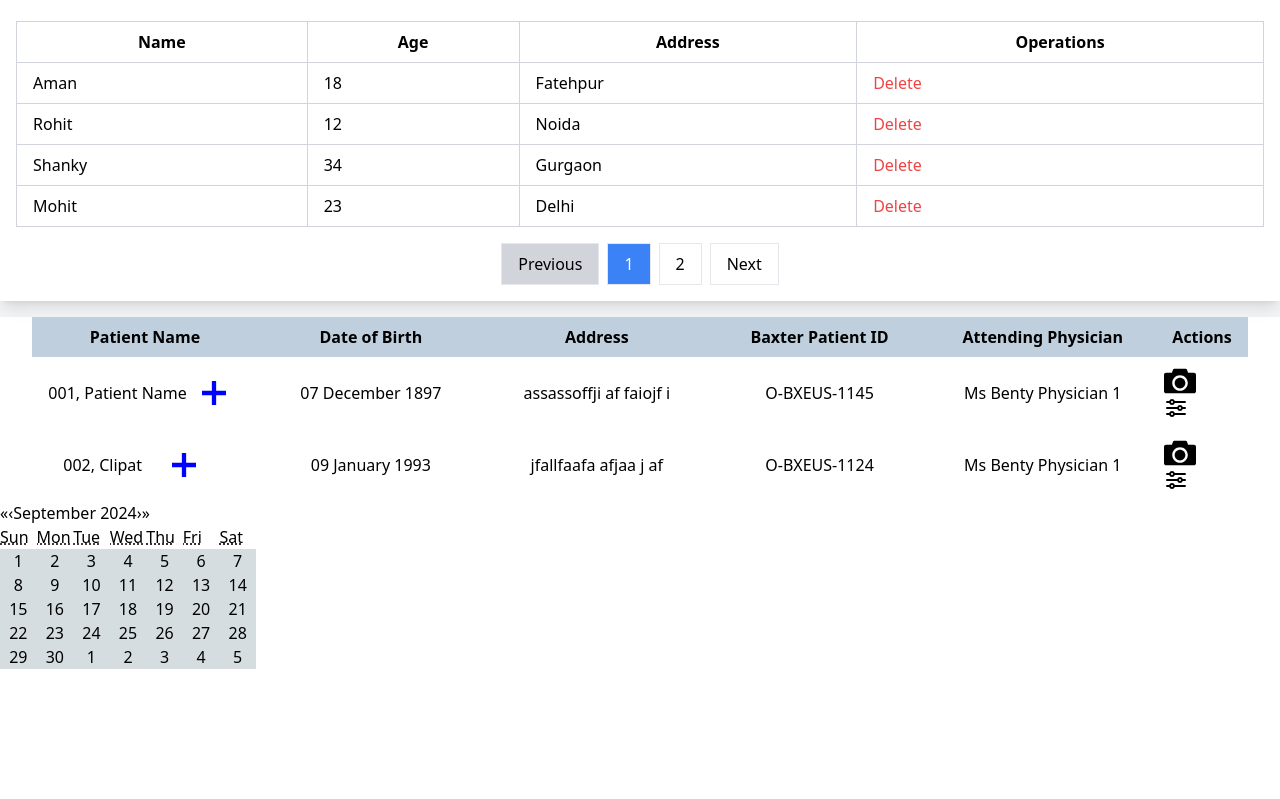
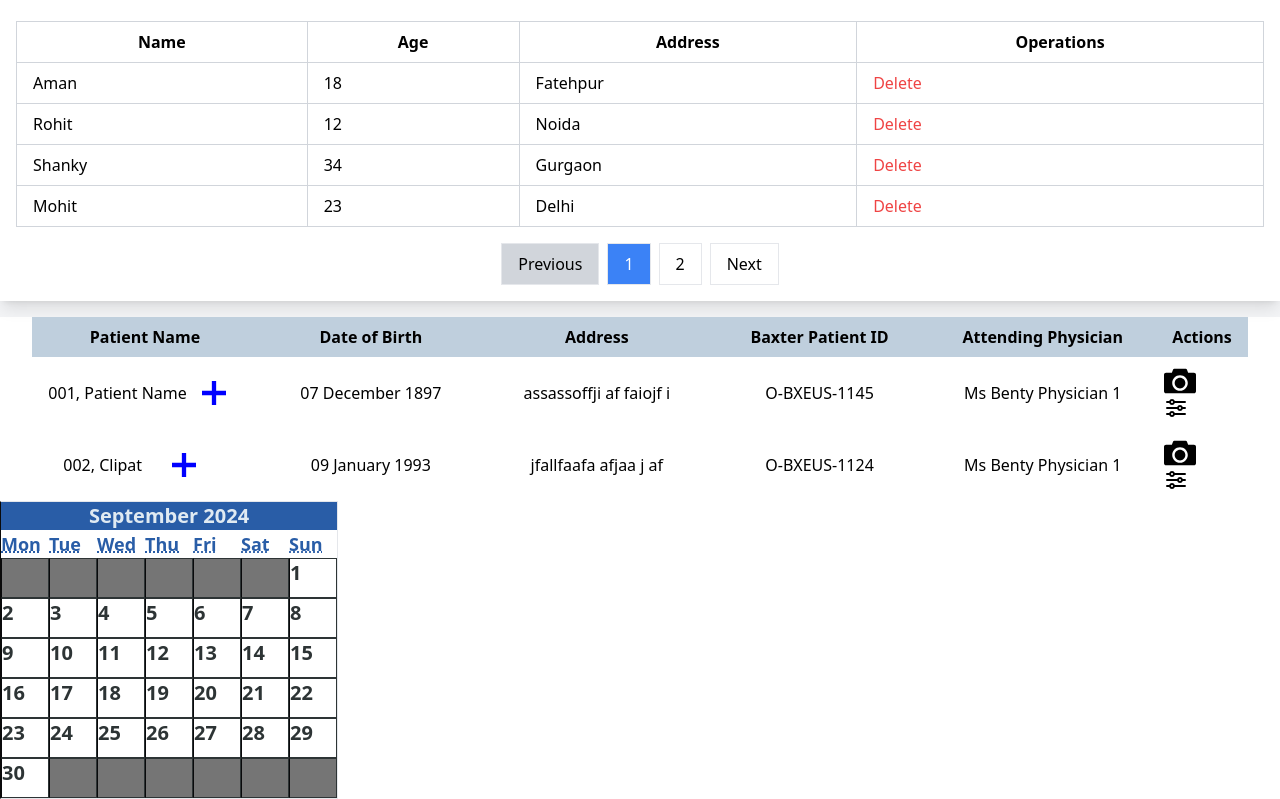
Before and after one commit to chefinazia/baxter-cms, a React (Vite) app: page / in a window 1280 px wide. Shown: the part 1822-2621 px from the top of the page. Before the commit the page ends 2491 px from the top, so only its background shows below. Built offline with nearby package versions, Linux system fonts and the light colour scheme.

Commit message:
make calendar interface

```diff
--- a/index.css
+++ b/index.css
@@ -9,7 +9,42 @@
 }
 
 @layer components {
+  .calendar {
+    @apply border-l-neutral-950
+  }
   .btn {
     @apply bg-green-700  py-3 px-6 font-serif text-sm;
   }
+  .button {
+    @apply !text-primary-textColor !bg-primary-pageColor h-10 w-2
+  }
+  .button:disabled {
+    @apply !bg-primary-blurColor !text-transparent
+  }
+  .button:enabled:hover,
+  .button:enabled:focus {
+    @apply !bg-primary-secondaryTabColorBorderColor !border-l-zinc-950
+  }
+  .react-calendar {
+    @apply  w-fit !border-l-zinc-950
+  }
+  .react-calendar__navigation__arrow {
+    @apply hidden
+  }
+  .react-calendar__month-view {
+    @apply grid grid-flow-col gap-0
+  }
+  .react-calendar__month-view__days__day--neighboringMonth {
+    @apply bg-primary-blurColor
+  }
+  .react-calendar__month-view__weekNumbers .react-calendar__tile {
+    @apply flex align-middle justify-center font-bold
+  }
+  .react-calendar__month-view__weekdays {
+    @apply align-middle font-bold border-primary-textColor !no-underline text-primary-primaryTabColor text-lg
+  }
+  .react-calendar__navigation {
+    @apply flex justify-start text-xl align-top !border-l-zinc-950 text-primary-secondaryTabColor bg-primary-primaryTabColor font-bold
+
+  }
 }
--- a/package.json
+++ b/package.json
@@ -33,6 +33,7 @@
     "date-fns": "^4.1.0",
     "rc-table": "^7.47.5",
     "react": "^18.3.1",
+    "react-calendar": "^5.0.0",
     "react-dom": "^18.3.1",
     "react-router-dom": "^6.26.2"
   }
--- a/src/App.jsx
+++ b/src/App.jsx
@@ -1,4 +1,4 @@
-import React from "react";
+import React, { useState } from "react";
 import CalendarPatientsList from "./components/CalendarPatientsList";
 import FilterPatients from "./components/FilterPatients";
 import GenericButton from "./components/GenericButton";
@@ -10,10 +10,10 @@ import PaginatedTable from "./components/PaginatedTable";
 
 import TableClinical from "./components/TableClinical";
 import { columns, data } from "./data/clinicalData";
-import AtomPagination from "./components/AtomPagination";
 import CalendarComponent from "./components/Calender";
-
 const App = () => {
+  const [date, setDate] = useState(new Date());
+  const [selectRange, setSelectRange] = useState(false);
   return (
     <div className="divide-y-6">
       <div>
@@ -49,7 +49,7 @@ const App = () => {
       </div>
       <TableClinical columns={columns} data={data} />
       <div className="">
-        <CalendarComponent />
+        <CalendarComponent date={date} selectRange={selectRange} setDate={setDate} setSelectRange={setSelectRange}/>
       </div>
     </div>
   );
--- /dev/null
+++ b/src/components/CalendarComponent.jsx
@@ -0,0 +1,27 @@
+import React from "react";
+import Calendar from "react-calendar";
+const CalendarComponent = (setDate, date, selectRange) => {
+    const disablePreviousNextMonthDates = ({date, view}) => {
+        if(view === 'month'){
+            const now = new Date();
+            return (
+               date.getMonth() > now.getMonth() || date.getMonth() < now.getMonth() || (date.getMonth() === 11 && now.getMonth() ===0) || date.getFullYear() < now.getFullYear()
+            )
+        }
+        return false;
+    }
+  return (
+      <Calendar
+        onChange={setDate}
+        value={date}
+        view="month"
+        calendarType="iso8601"
+        selectRange={selectRange}
+        tileClassName="border button react-calendar__navigation  react-calendar__month-view__weekdays react-calendar__month-view__days__day--neighboringMonth react-calendar__month-view__weekNumbers react-calendar__tile react-calendar__navigation__arrow  react-calendar__month-view__weekdays__weekday"
+        activeStartDate={new Date()}
+        tileDisabled={disablePreviousNextMonthDates}
+      />
+  );
+};
+
+export default CalendarComponent;
--- a/src/components/Calender.jsx
+++ b/src/components/Calender.jsx
@@ -1,22 +1,17 @@
+import CalendarComponent from "./CalendarComponent";
 import React from "react";
-import { useState } from "react";
-import Calendar from "react-calendar";
 
-const CalendarComponent = () => {
-  const [value, onChange] = useState(new Date());
 
+const CustomCalendar = (setDate, date, selectRange) => {
   return (
-    <div className="grid grid-cols-5 grid-flow-col items-center auto-rows-auto place-content-evenly align-middle justify-center">
-      <Calendar
-        onChange={onChange}
-        value={value}
-        defaultView="month"
-        calendarType="hebrew"
-        maxDetail="month"
-        tileClassName={({ activeStartDate, date, view }) => view === 'month' && (date.getDay() === 3 ? "bg-primary-primaryTabColor": "bg-primary-secondaryTabColorBorderColor") && (activeStartDate ===  new Date() ? "bg-primary-primaryTabColor": "bg-primary-secondaryTabColorBorderColor")}
+    <div className="border w-fit border-l-neutral-950">
+      <CalendarComponent
+        setDate={setDate}
+        date={date}
+        selectRange={selectRange}
       />
     </div>
   );
 };
 
-export default CalendarComponent;
+export default CustomCalendar;
--- a/tailwind.config.js
+++ b/tailwind.config.js
@@ -13,6 +13,8 @@ module.exports = {
           textColor: "#2d3435",
           primaryBgColor: "#feffff",
           carotRightColor: "#9fa6a6",
+          blurColor: '#757575',
+          buttonColor: '#6f48eb',
         },
       },
     },
```
Also changed, not shown: 1 other file (tests, documents, lock files or other folders).
